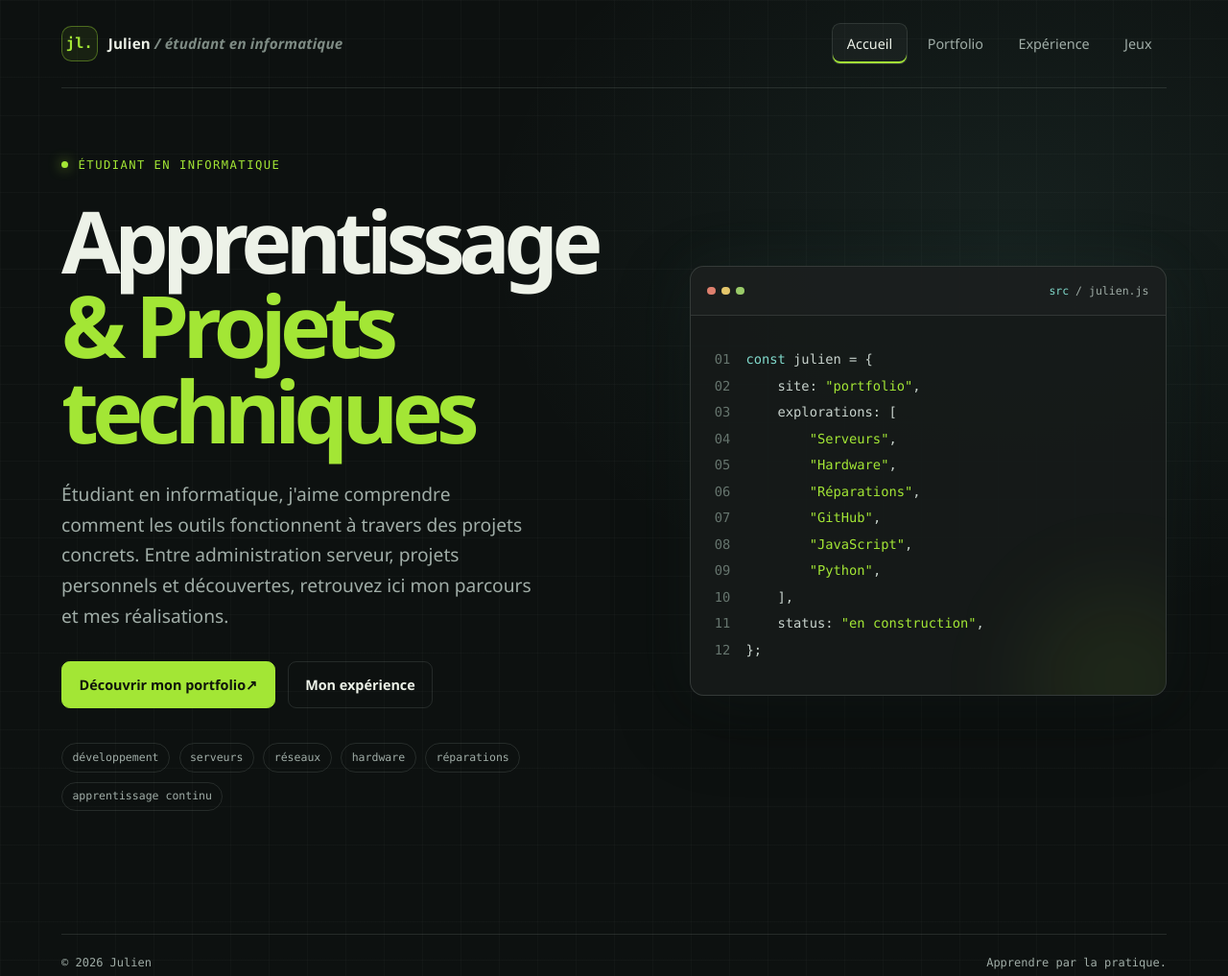
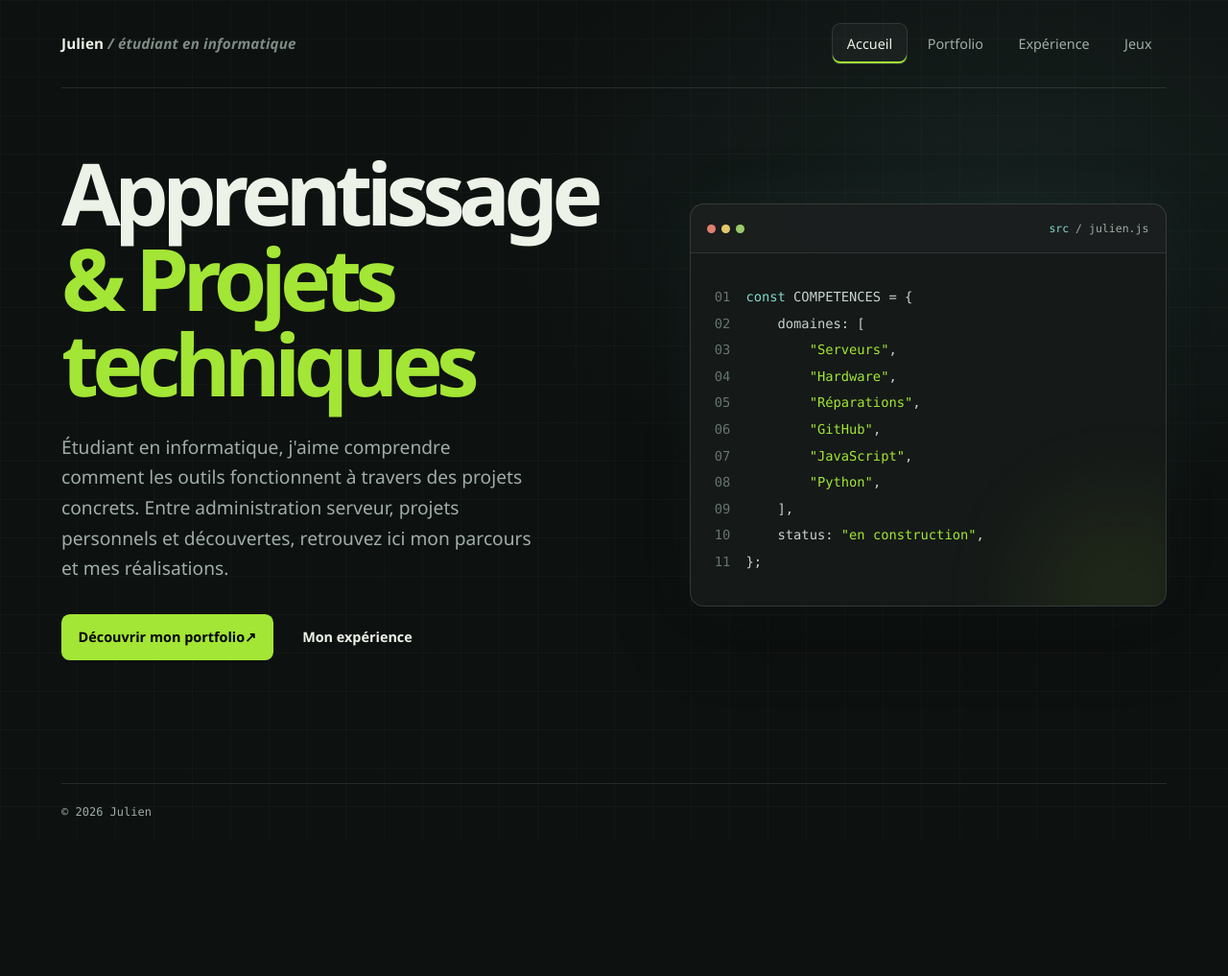
Before and after one commit to JulienLmbrs/julienlmbrs.github.io, a plain HTML site: page index.html in a window 1280 px wide. Shown: the whole page at 96% size. After the commit the page ends 877 px from the top, so only its background shows below. Drawn offline with Linux system fonts and the light colour scheme.

Commit message:
modif-aai

```diff
--- a/css/style.css
+++ b/css/style.css
@@ -140,31 +140,6 @@ main {
   max-width: 36rem;
 }
 
-.surtitre,
-.etiquette {
-  font-family: var(--police-code);
-  font-size: 0.76rem;
-  letter-spacing: 0.12em;
-  text-transform: uppercase;
-}
-
-.surtitre {
-  display: inline-flex;
-  align-items: center;
-  gap: 0.65rem;
-  margin: 0 0 1.5rem;
-  color: var(--accent);
-}
-
-.surtitre::before {
-  width: 0.45rem;
-  aspect-ratio: 1;
-  border-radius: 50%;
-  background: var(--accent);
-  box-shadow: 0 0 0.8rem rgba(163, 230, 53, 0.75);
-  content: "";
-}
-
 h1 {
   max-width: 12ch;
   margin: 0;
@@ -198,10 +173,9 @@ h1 {
   align-items: center;
   justify-content: center;
   padding: 0.7rem 1.1rem;
-  border: 1px solid var(--accent);
   border-radius: 0.55rem;
   background: var(--accent);
-  color: #10150b;
+  color: black;
   font-size: 0.9rem;
   font-weight: 700;
   text-decoration: none;
--- a/index.html
+++ b/index.html
@@ -3,14 +3,12 @@
 <head>
   <meta charset="UTF-8">
   <meta name="viewport" content="width=device-width, initial-scale=1">
-  <meta name="description" content="Le site de Julien, étudiant en informatique et passionné par le développement.">
   <title>Julien | Développement informatique</title>
   <link rel="stylesheet" href="css/style.css">
 </head>
 <body>
   <header class="entete">
     <a class="logo" href="index.html">
-      <span class="logo-symbole" aria-hidden="true">jl.</span>
       <span>Julien <span class="code-commentaire">/ étudiant en informatique</span></span>
     </a>
     <nav aria-label="Navigation principale">
@@ -23,7 +21,6 @@
   <main>
     <section class="accueil-hero" aria-labelledby="titre-principal">
       <div class="accueil-contenu">
-        <p class="surtitre">Étudiant en informatique</p>
         <h1 id="titre-principal">
           Apprentissage<br>
           <span class="titre-accent">&amp; Projets<br>techniques</span>
@@ -40,14 +37,6 @@
             Mon expérience
           </a>
         </div>
-        <ul class="mots-cles" aria-label="Centres d’intérêt">
-          <li>développement</li>
-          <li>serveurs</li>
-          <li>réseaux</li>
-          <li>hardware</li>
-          <li>réparations</li>
-          <li>apprentissage continu</li>
-        </ul>
       </div>
 
       <section class="carte-code" aria-label="Extrait du fichier julien.js">
@@ -57,13 +46,10 @@
         </div>
         <ol class="code" aria-label="Code JavaScript">
           <li>
-            <code><span class="code-cle">const</span> julien = {</code>
+            <code><span class="code-cle">const</span> COMPETENCES = {</code>
           </li>
           <li>
-            <code>&#9;site: <span class="code-valeur">"portfolio"</span>,</code>
-          </li>
-          <li>
-            <code>&#9;explorations: [</code>
+            <code>&#9;domaines: [</code>
           </li>
           <li>
             <code>&#9;&#9;<span class="code-valeur">"Serveurs"</span>,</code>
@@ -98,7 +84,6 @@
   </main>
   <footer class="pied">
     <span>© <span data-annee></span> Julien</span>
-    <span>Apprendre par la pratique.</span>
   </footer>
   <script src="js/script.js"></script>
 </body>
```
Also changed, not shown: jeux.html (+0 -2 lines), page.html (+0 -2 lines), portfolio.html (+0 -2 lines).
